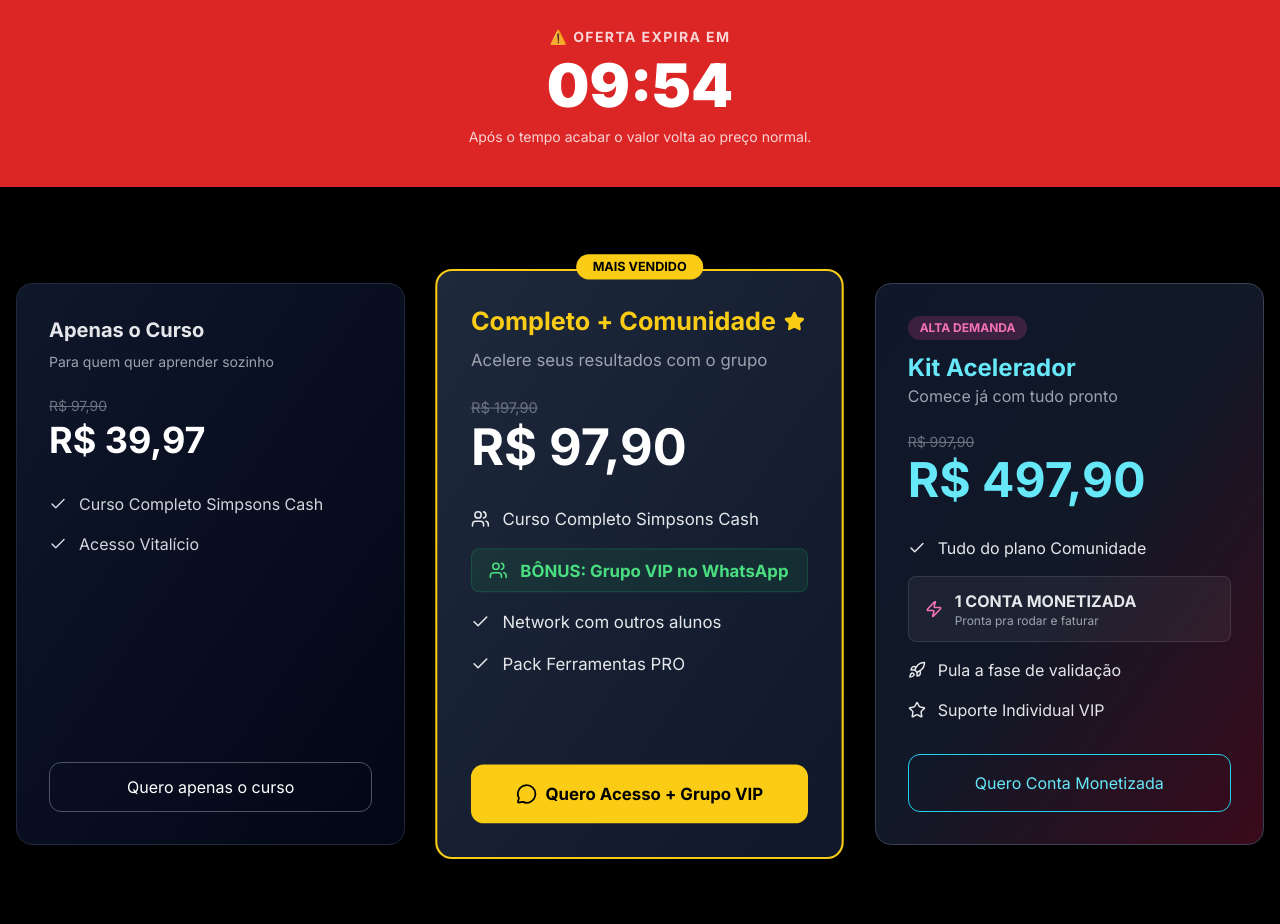
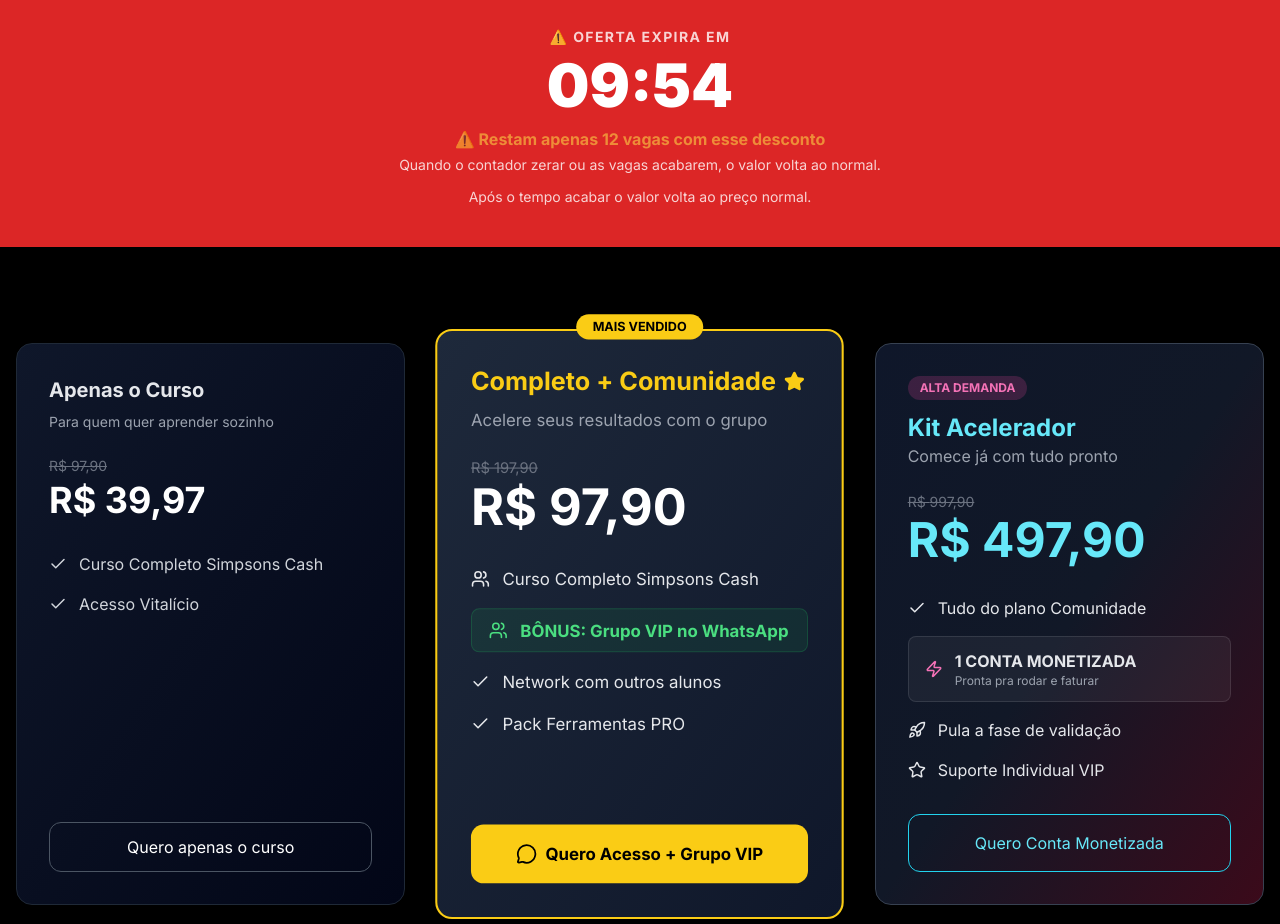
Before and after one commit to superestimado46/meu-site, a React (Vite) app: page / in a window 1280 px wide. Shown: the part 3840-4764 px from the top of the page. Built offline with nearby package versions, Linux system fonts and the light colour scheme.

Commit message:
OfferTimer.tsx

```diff
--- a/components/OfferTimer.tsx
+++ b/components/OfferTimer.tsx
@@ -24,7 +24,16 @@
         <div className="text-5xl md:text-6xl font-black text-white mt-2">
           {minutes}:{seconds}
         </div>
+{/* Mensagem de escassez abaixo do timer */}
+<div className="mt-3 text-center leading-relaxed">
+  <p className="text-yellow-300 text-sm md:text-base font-bold animate-pulse">
+    ⚠️ Restam apenas 12 vagas com esse desconto
+  </p>
 
+  <p className="text-white/80 text-xs md:text-sm mt-1">
+    Quando o contador zerar ou as vagas acabarem, o valor volta ao normal.
+  </p>
+</div>
         <p className="text-white/80 mt-3 text-sm">
           Após o tempo acabar o valor volta ao preço normal.
         </p>
```
